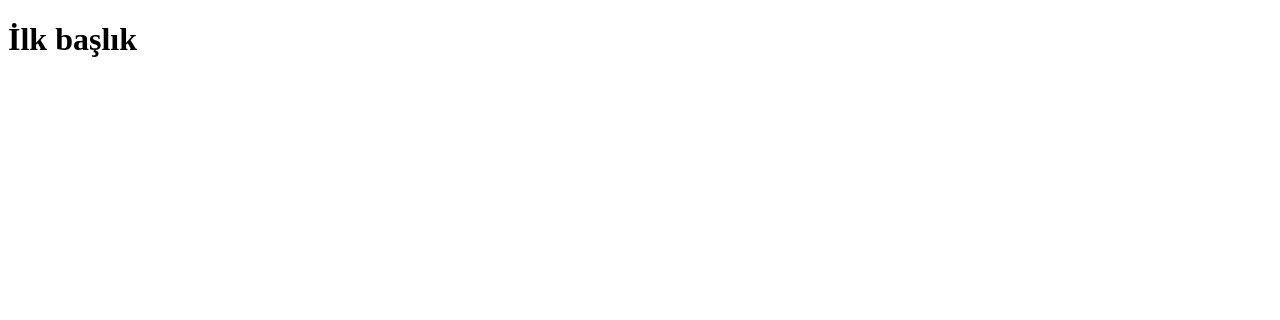
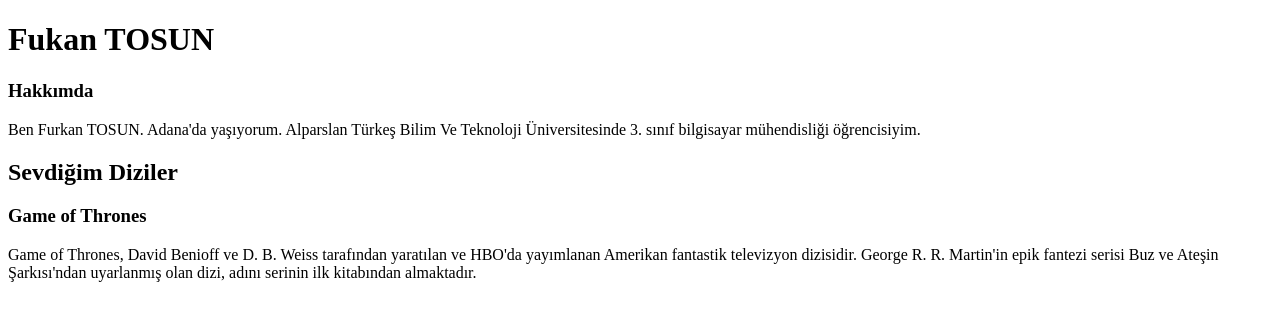
Before and after one commit to Scorpowl/kodluyoruzilkrepo, a plain HTML site: page src/index.html in a window 1280 px wide. Drawn offline with Linux system fonts and the light colour scheme.

Commit message:
Sayfayı güncelledim

```diff
--- a/src/index.html
+++ b/src/index.html
@@ -7,6 +7,12 @@
     <title>Anasayfa</title>
 </head>
 <body>
-    <h1>İlk başlık</h1>
+    <h1>Fukan TOSUN</h1>
+    <h3>Hakkımda</h3>
+    <p>Ben Furkan TOSUN. Adana'da yaşıyorum. Alparslan Türkeş Bilim Ve Teknoloji Üniversitesinde 3. sınıf bilgisayar mühendisliği öğrencisiyim.</p>
+    <h2>Sevdiğim Diziler</h2>
+    <h3>Game of Thrones</h3>
+    <p>Game of Thrones, David Benioff ve D. B. Weiss tarafından yaratılan ve HBO'da yayımlanan Amerikan fantastik televizyon dizisidir. George R. R. Martin'in epik fantezi serisi Buz ve Ateşin Şarkısı'ndan uyarlanmış olan dizi, adını serinin ilk kitabından almaktadır.</p>
+    <!--Bu bir yorum satırıdır-->
 </body>
 </html>
```
